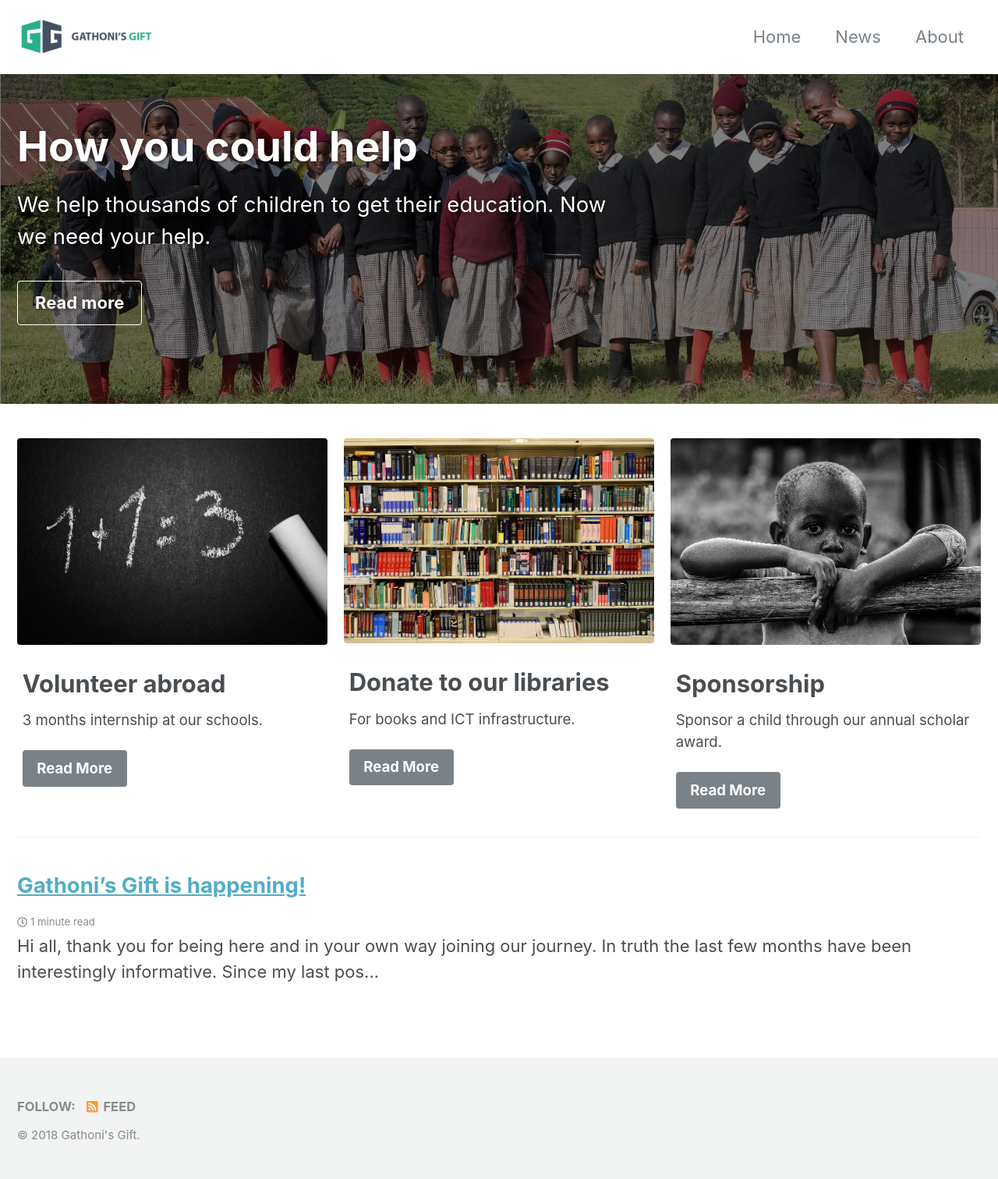
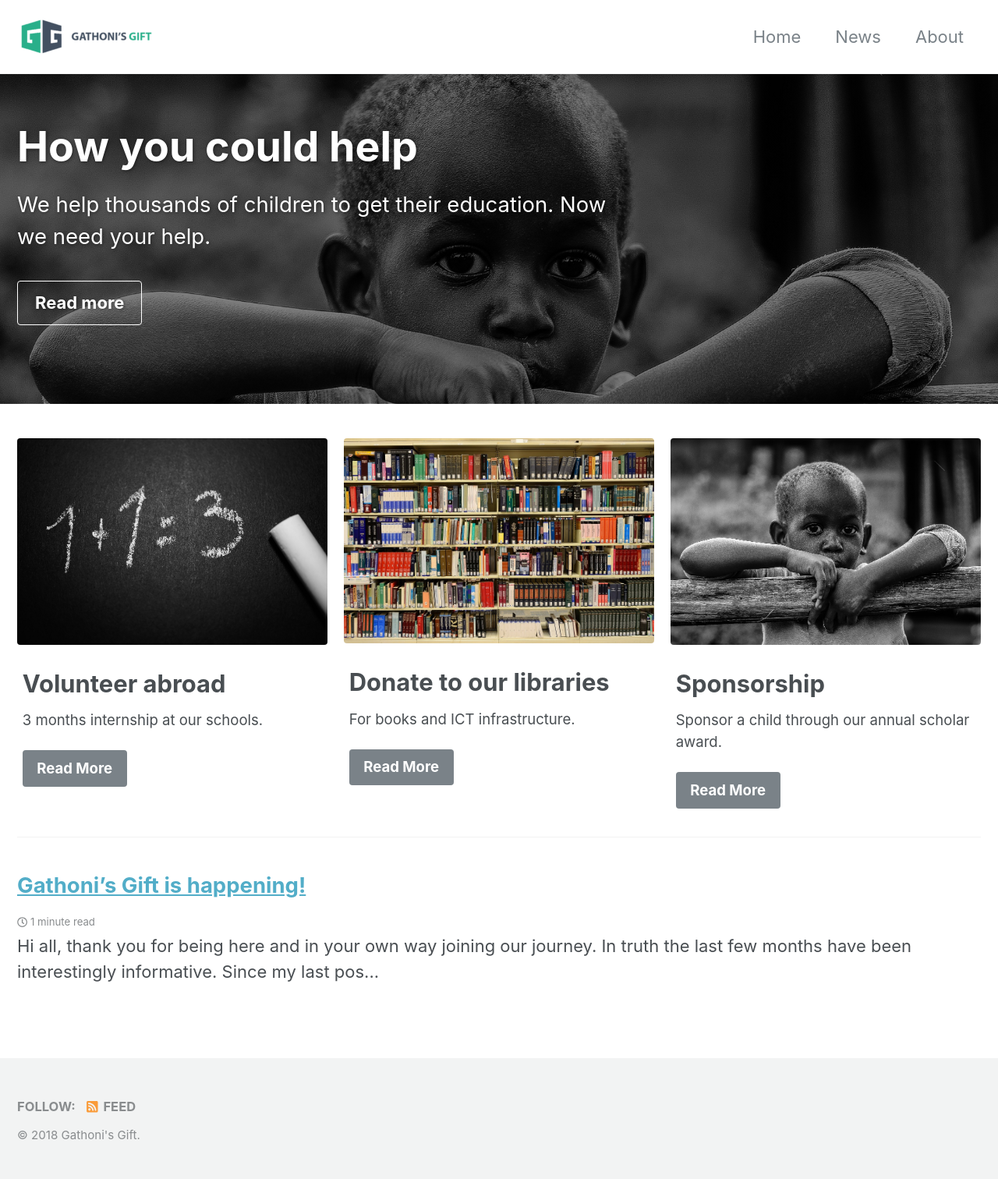
Before and after one commit to gathonisgift/gathonisgift.github.io, a Jekyll site: the page built from index.html, in a window 1280 px wide. Shown: the whole page at 78% size. Built offline with Jekyll 4.4.1, drawn with Linux system fonts in a browser that asks for light colours; cached includes are drawn as plain includes; nearby versions of some CDN libraries; the list of posts is cut into pages by our own code.

Commit message:
New header
new header

```diff
--- a/index.html
+++ b/index.html
@@ -5,7 +5,7 @@ date: 2018-10-21T11:48:41-04:00
 header:
   overlay_color: "#000"
   overlay_filter: "0.5"
-  overlay_image: /images/header.jpg
+  overlay_image: /images/header-2.jpg
   actions:
     - label: "Read more"
       url: "https://github.com/mmistakes/minimal-mistakes/"
```
Also changed, not shown: images/header-2.jpg (added).
